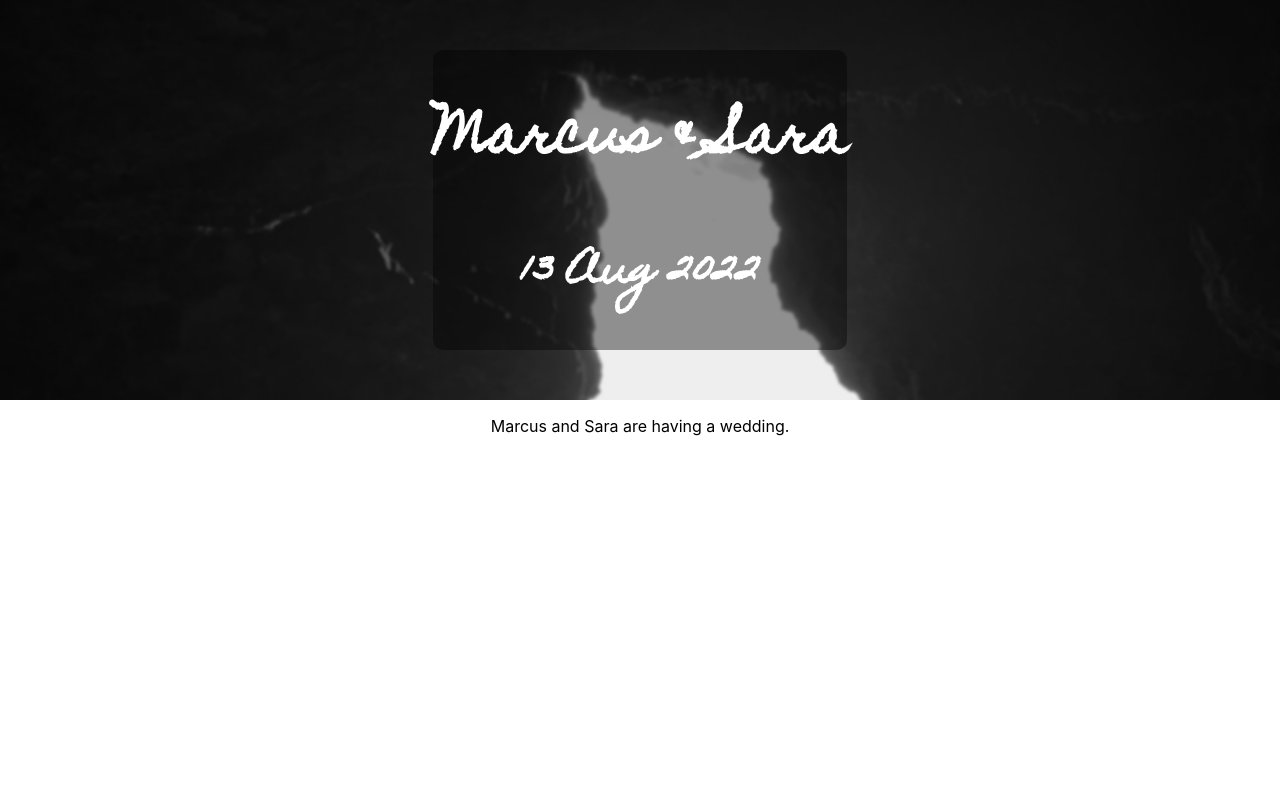
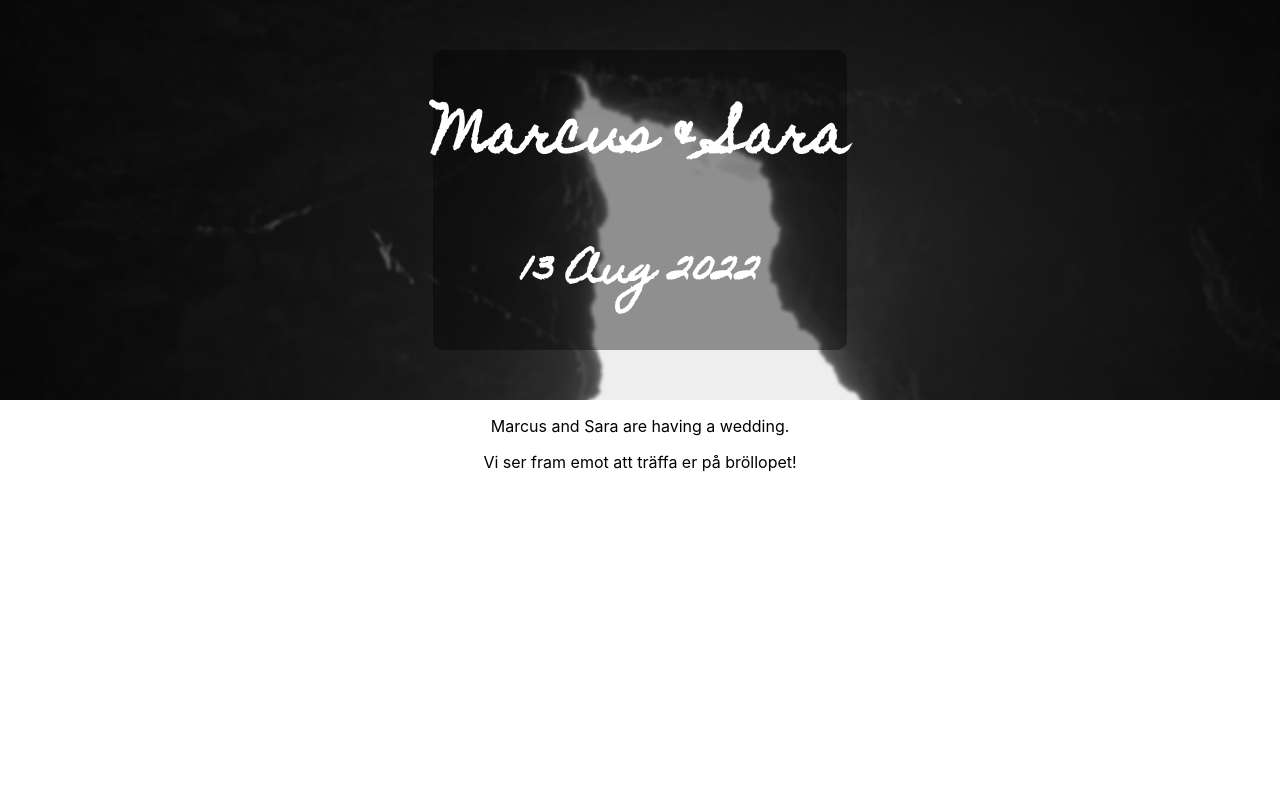
Before and after one commit to Khabazbashi/wedding-invitation, a React (Create React App) app: page / in a window 1280 px wide. Shown: the top 800 px of the page. Built offline with nearby package versions, Linux system fonts and the light colour scheme; a web font is replaced by a local one.

Commit message:
add component home

```diff
--- a/src/App.js
+++ b/src/App.js
@@ -4,6 +4,7 @@ import Gifts from "./Routes/Gifts.js";
 import AboutLocation from "./Routes/AboutLocation";
 import ContactInfo from "./Routes/ContactInfo";
 import TimeAndPlace from "./Routes/TimeAndPlace";
+import Home from "./Routes/Home";
 
 function App() {
   return (
@@ -14,19 +15,14 @@ function App() {
           <h2>13 Aug 2022</h2>
         </div>
       </header>
-      <div className="App__Intro">
-        <p>Marcus and Sara are having a wedding. </p>
-      </div>
       <div className="App__Content">
+        <Home />
         <TimeAndPlace />
         <AboutLocation />
         <Dresscode />
         <Gifts />
         <ContactInfo />
       </div>
-      <div className="App__Outro">
-        <p>Vi ser fram emot att träffa er på bröllopet!</p>
-      </div>
     </div>
   );
 }
--- /dev/null
+++ b/src/Routes/Home.js
@@ -0,0 +1,10 @@
+function Home() {
+  return (
+    <div className="App__Intro">
+      <p>Marcus and Sara are having a wedding. </p>
+      <p>Vi ser fram emot att träffa er på bröllopet!</p>
+    </div>
+  );
+}
+
+export default Home;
```
